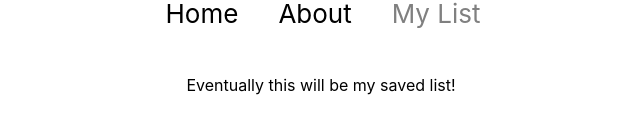
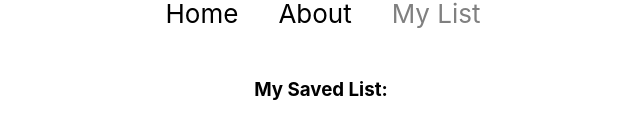
Before and after one commit to egreen724/geoculture_react, a React app in the folder client/: page /mylist in a window 1280 px wide. Shown: the part 308-446 px from the top of the page, without its empty margins (319-959 px from the left). Built offline with nearby package versions, Linux system fonts and the light colour scheme.

Commit message:
renders favorites list

```diff
--- a/client/src/components/mylist.js
+++ b/client/src/components/mylist.js
@@ -1,13 +1,22 @@
 import React, { Component } from 'react';
+import ArtCard from "./artCard.js"
+import { connect } from 'react-redux'
 
 
 class MyList extends Component {
 
+  debugger;
+  renderFavorites = () => {
+    return this.props.favorites.map((work) => {
+       return <ArtCard work={work}/>
+   })
+  }
+
   render() {
-
     return (
       <div>
-        <p> Eventually this will be my saved list! </p>
+        <h3>My Saved List:</h3>
+        {this.renderFavorites()}
       </div>
     )
   }
@@ -15,4 +24,10 @@ class MyList extends Component {
 
 }
 
-export default MyList;
+const mapStateToProps = state => {
+  return ({
+    favorites: state.favorites
+  })
+}
+
+export default connect(mapStateToProps)(MyList);
--- a/client/src/reducers/artreducer.js
+++ b/client/src/reducers/artreducer.js
@@ -24,10 +24,10 @@ export default function manageArt(state = {
       //   selectedWork: action.selectedWork
       // }
       case "ADD_TO_FAVORITES":
-      debugger;
+
         return {
           ...state,
-          favorites: action.artwork
+          favorites: [...state.favorites, action.artwork]
         }
 
 
```
Also changed, not shown: client/src/containers/ArtworkContainer.js (+0 -10 lines).
